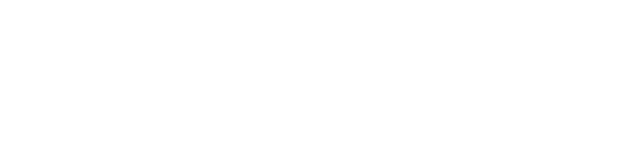
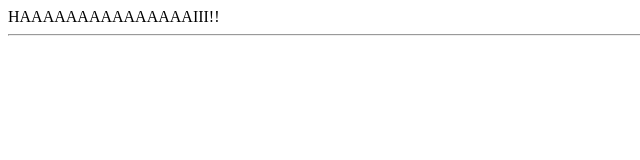
Before and after one commit to GitSkrunklin/ketchup.github.io, a plain HTML site: page index.html in a window 1280 px wide. Shown: the whole page, without its empty margins (0-640 px from the left). Drawn offline with Linux system fonts and the light colour scheme.

Commit message:
Update index.html

```diff
--- a/index.html
+++ b/index.html
@@ -2,3 +2,7 @@
 <html>
 <head>
   <title>hai</title>
+<body onload="OnLoad()">
+		HAAAAAAAAAAAAAAAIII!!
+		<hr>
+<body>
```
